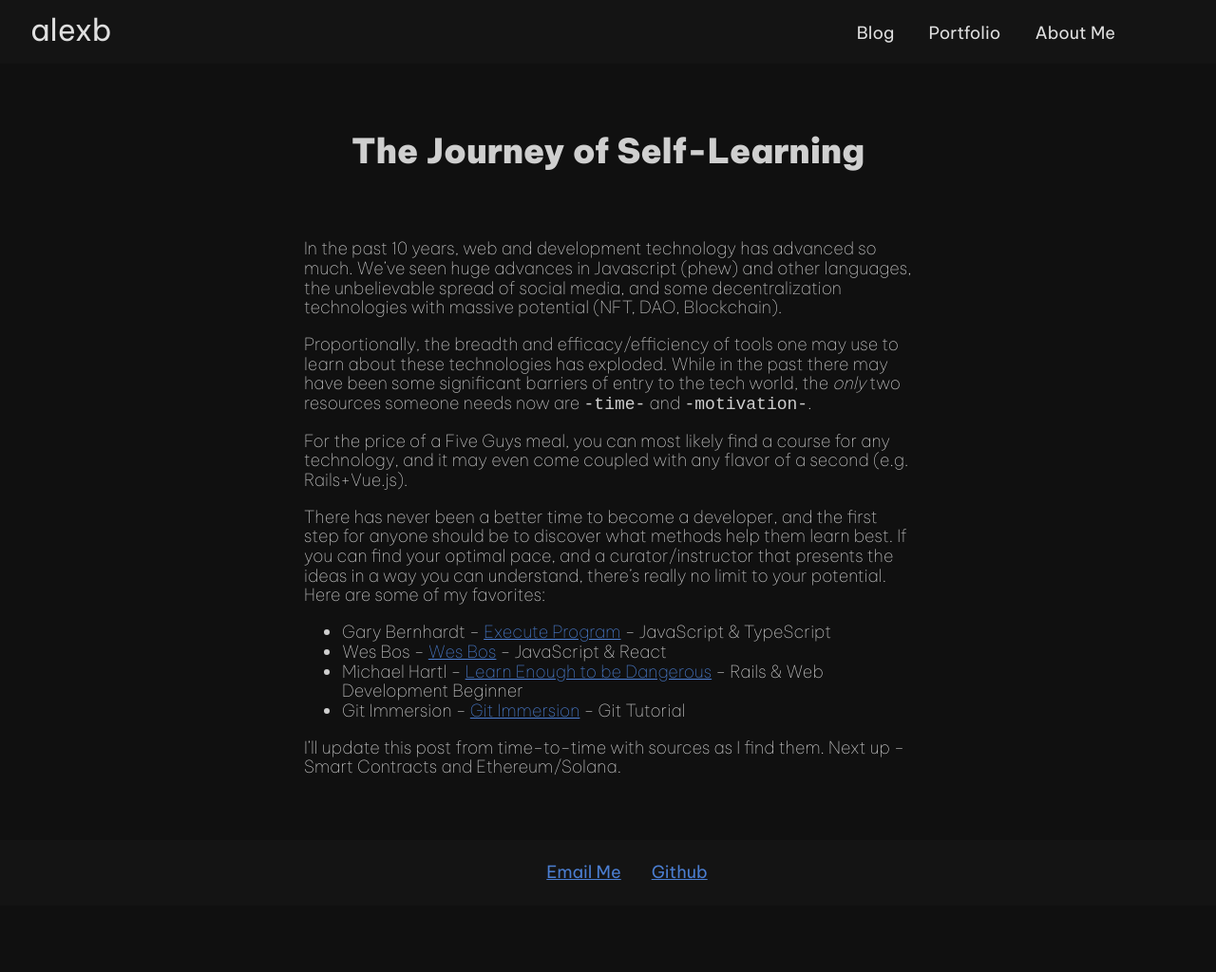
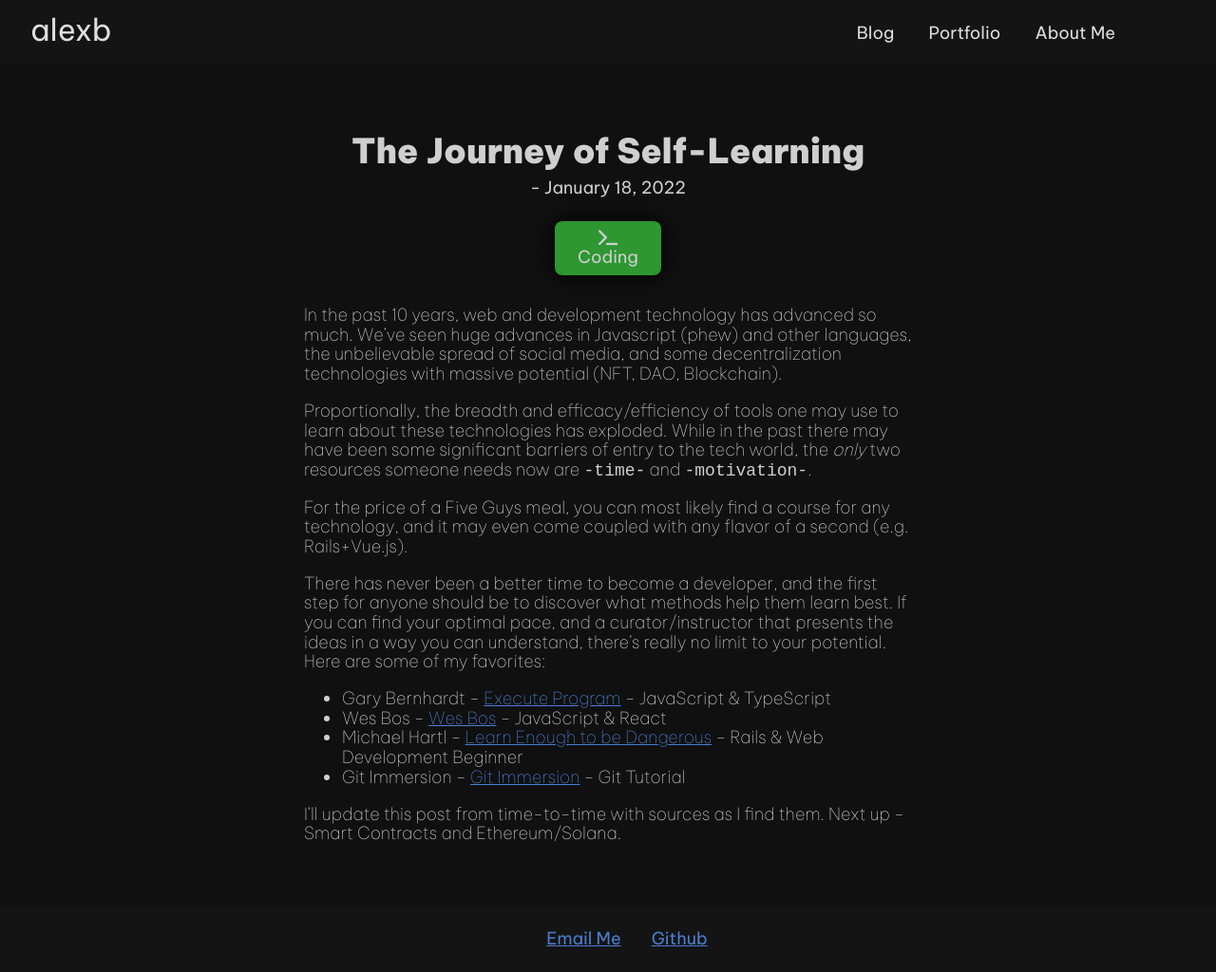
Before and after one commit to ifollowyou-hub/ifollowyou-hub.github.io, a Jekyll site: the page built from _posts/2022-01-18-the-journey-of-self-learning.md, in a window 1280 px wide. Shown: the whole page at 95% size. Built offline with Jekyll 4.4.1, drawn with Linux system fonts in a browser that asks for light colours; nearby versions of some CDN libraries; before the commit the page ends 954 px from its top, so only the background shows below that.

Commit message:
Adds Simple Categories to Posts
This reads the category from the front matter on each post, and adds a
label + color to the main page.
A later commit will add this to the blog page itself.

```diff
--- /dev/null
+++ b/_includes/post_icon.html
@@ -0,0 +1,26 @@
+{% if page.category == 'guitar' %}
+  <div class="post-category" style="background-color: #79740e;">
+    <i class="fa-solid fa-guitar"></i>
+    <div class="category-text">Guitar</div>
+  </div>
+{% elsif page.category == 'coding' %}
+  <div class="post-category" style="background-color: #2e9731;">
+    <i class="fa-solid fa-terminal"></i>
+    <div class="category-text">Coding</div>
+  </div>
+{% elsif page.category == 'privacy' %}
+  <div class="post-category" style="background-color: #8f3f71;">
+    <i class="fa-solid fa-user-lock"></i>
+    <div class="category-text">Privacy</div>
+  </div>
+{% elsif page.category == 'security' %}
+  <div class="post-category" style="background-color: #076678;">
+    <i class="fa-solid fa-lock"></i>
+    <div class="category-text">Security</div>
+  </div>
+{% elsif page.category == 'history' %}
+  <div class="post-category" style="background-color: #9d0006;">
+    <i class="fa-solid fa-earth-americas"></i>
+    <div class="category-text">History</div>
+  </div>
+{% endif %}
--- a/_layouts/post.html
+++ b/_layouts/post.html
@@ -3,11 +3,12 @@
   {% include head.html %}
   <body>
     {% include header.html %}
-
     <div class="post-content">
       <h1 class="post-title">
         {{ page.title }}
       </h1>
+      <div class="post-date">- {{ page.date | date: '%B %d, %Y'}}</div>
+      {% include post_icon.html %}
       <div class="post-body">
         {{ content }}
       </div>
--- a/_posts/2022-01-18-the-journey-of-self-learning.md
+++ b/_posts/2022-01-18-the-journey-of-self-learning.md
@@ -1,6 +1,7 @@
 ---
 layout: post
 title: The Journey of Self-Learning
+category: coding
 excerpt_separator: <!--jump-->
 ---
 
--- a/_sass/post.scss
+++ b/_sass/post.scss
@@ -2,7 +2,7 @@
   padding: 3rem 10vw;
   min-height: 77vh;
   .post-title {
-    padding-bottom: 3rem;
+    margin-bottom: 0.5rem;
     text-align: center;
   }
   .post-body {
@@ -13,4 +13,17 @@
   a {
     color: #4b7ed1;
   }
+  .post-category {
+    background-color: #0a0a0a;
+    border-radius: 8px;
+    box-shadow: 0px 0px 26px #000;
+    margin: 0 auto 2rem;
+    padding: 0.5rem;
+    text-align: center;
+    width: 6rem;
+  }
+  .post-date {
+    margin-bottom: 1.5rem;
+    text-align: center;
+  }
 }
--- a/blog/index.html
+++ b/blog/index.html
@@ -12,9 +12,10 @@ description: Posts from Alex
 <div class="blog-container">
   <div class="blog-content">
     <div class="blog-title">
-    <h2>{{ post.title }}</h2>
-    <div class="blog-date">- {{ post.date | date: '%B %d, %Y'}}</div>
+      <h2>{{ post.title }}</h2>
+      <div class="blog-date">- {{ post.date | date: '%B %d, %Y'}}</div>
     </div>
+    {{ include blog_icon.html }}
     <p>{{ post.excerpt }}</p>
     <div class="blog-image"></div>
   </div>
```
Also changed, not shown: _posts/2022-01-28-upgrading-the-toolkit.md (+1 -0 lines).
